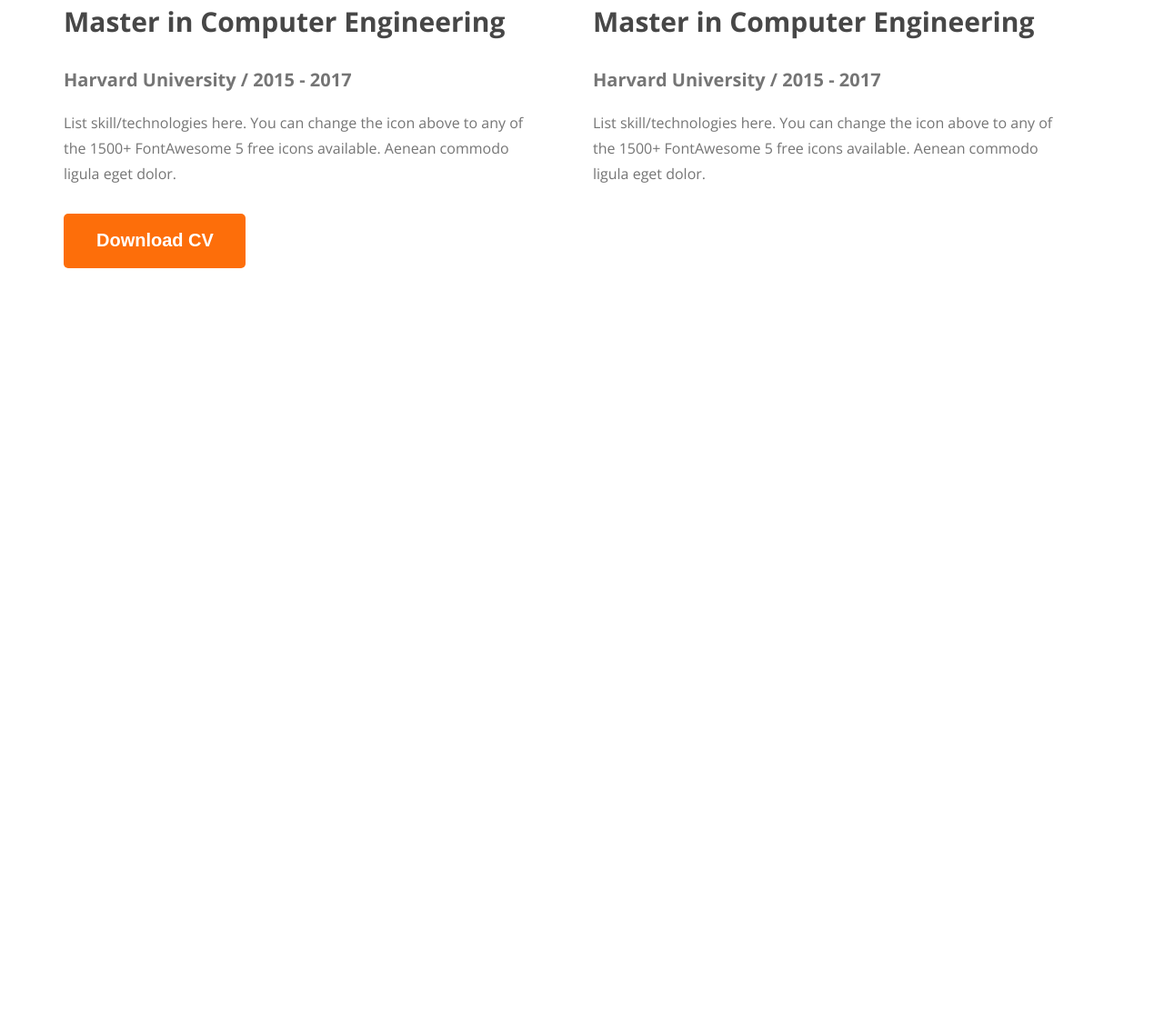
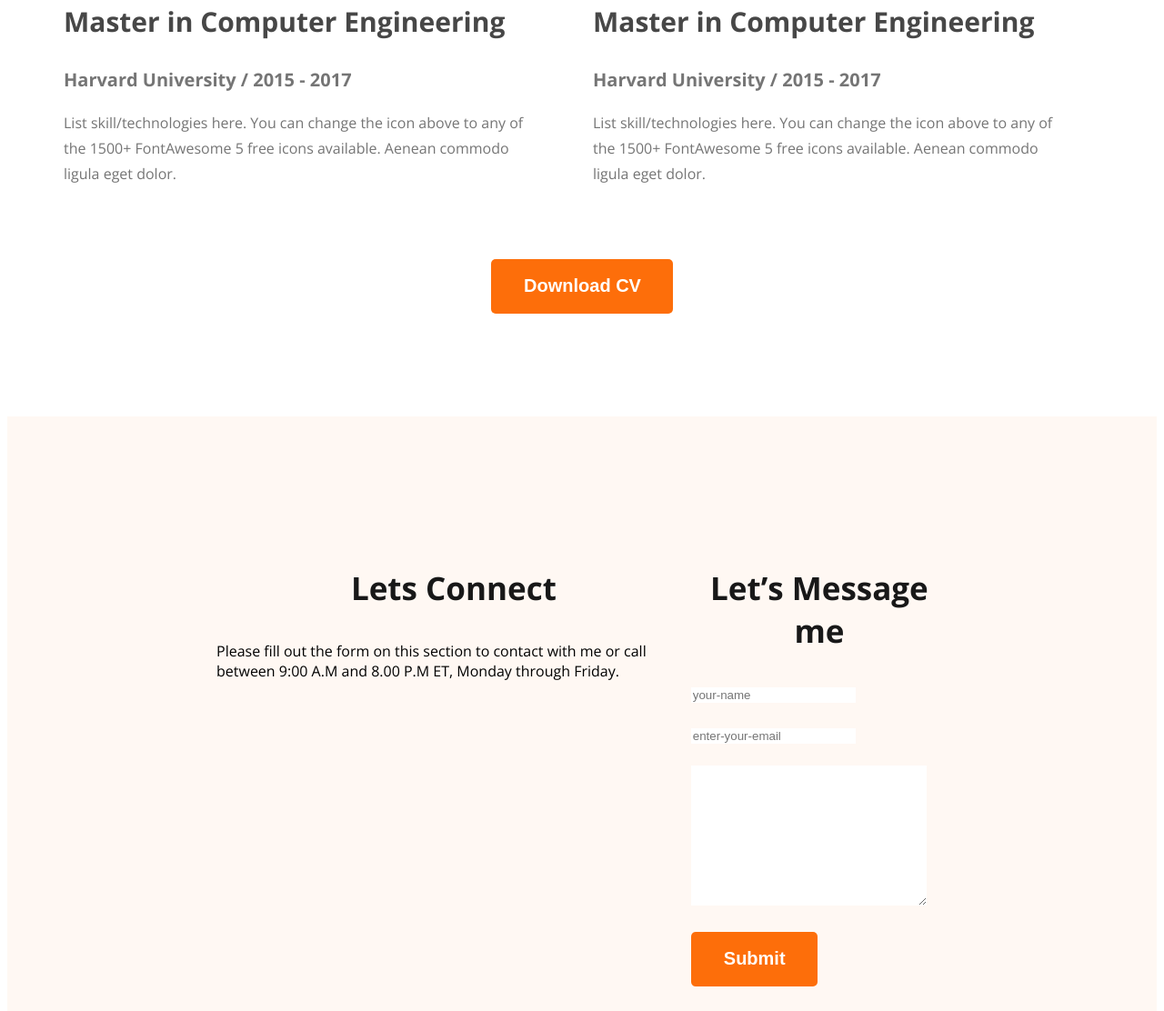
Before and after one commit to Ahnaf1111/first-portfolio, a plain HTML site: page index.html in a window 1280 px wide. Shown: the part 3208-4320 px from the top of the page at 91% size. Before the commit the page ends 3511 px from the top, so only its background shows below. Drawn offline with nearby package versions, Linux system fonts and the light colour scheme.

Commit message:
adding footer

```diff
--- a/index.html
+++ b/index.html
@@ -132,11 +132,25 @@
                     </div>
                 </div>
             </div>
-            <button class="btn-primary">Download CV</button>
+            <div id="download-cv-btn">
+                <button class="btn-primary">Download CV</button>
+            </div>
         </section>
     </main>
     <footer>
-
+        <div class="footer-left">
+            <h3 class="primary-section-style">Lets Connect</h3>
+            <p class="">Please fill out the form on this section to contact with me or call between 9:00 A.M and 8.00 P.M ET, Monday through Friday.</p>
+        </div>
+        <div class="footer-right">
+            <h3 class="primary-section-style">Let’s Message me</h3>
+            <form class="form">
+                <input class="your-name" placeholder="your-name" type="text"><br>
+                <input class="your-email" placeholder="enter-your-email" type="email"><br>
+                <textarea name="" id="" cols="30" rows="10"></textarea><br>
+                <input class="btn-primary" type="submit" value="Submit">
+            </form>
+        </div>
     </footer>
 </body>
 </html>
--- a/portfolio.css/style.css
+++ b/portfolio.css/style.css
@@ -190,3 +190,21 @@ main{
     font-weight: 400;
     line-height: 28px; /* 175% */
 }
+#download-cv-btn{
+    text-align: center;
+    margin-top: 50px;
+}
+footer{
+    display: flex;
+    justify-content: space-around;
+    margin-top: 113px;
+    padding: 130px 230px;
+    background-color:#FFF8F3;;
+}
+.footer-left > p{
+    max-width: 562px;
+}
+.form > input,textarea{
+    border: 0;
+    margin-bottom: 24px;
+}
```
